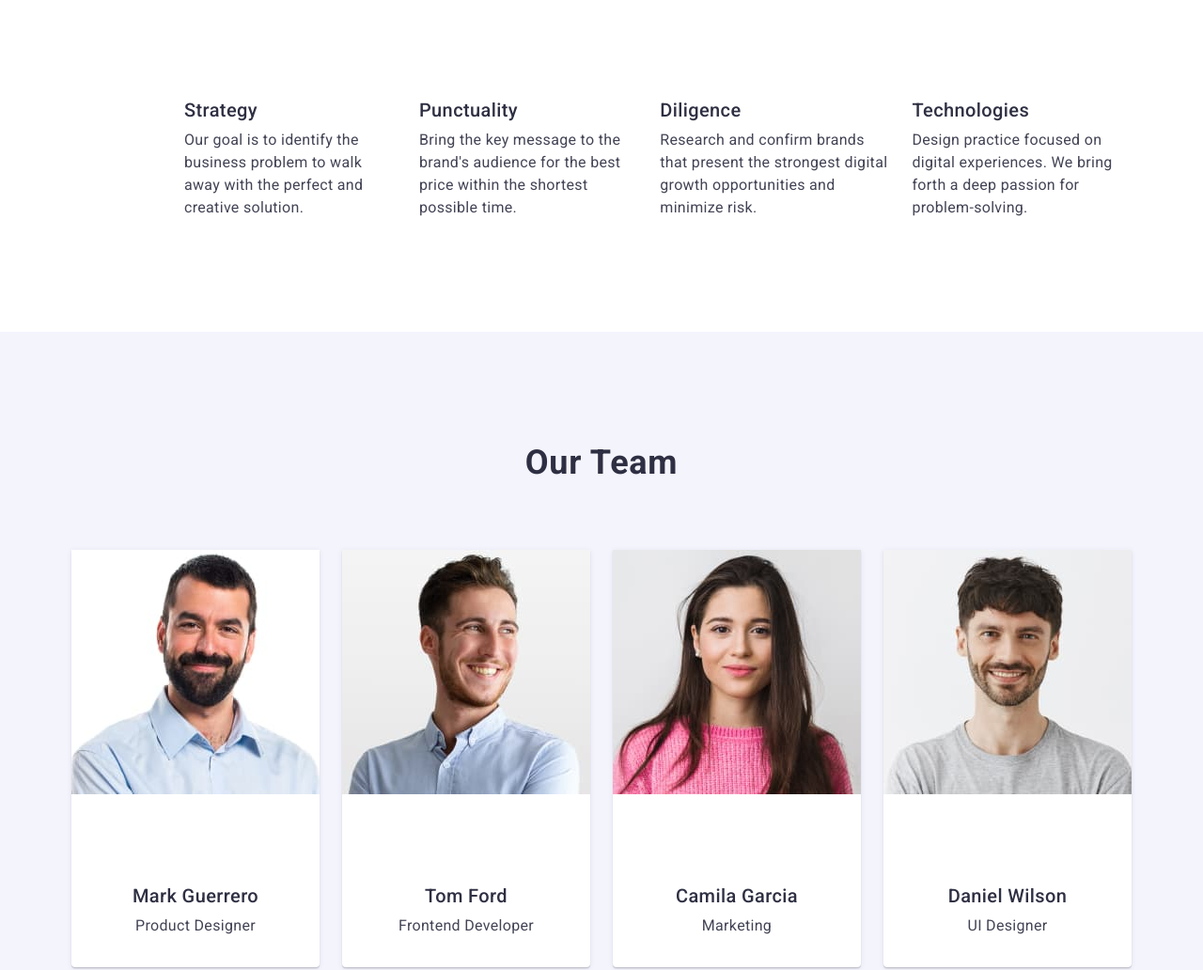
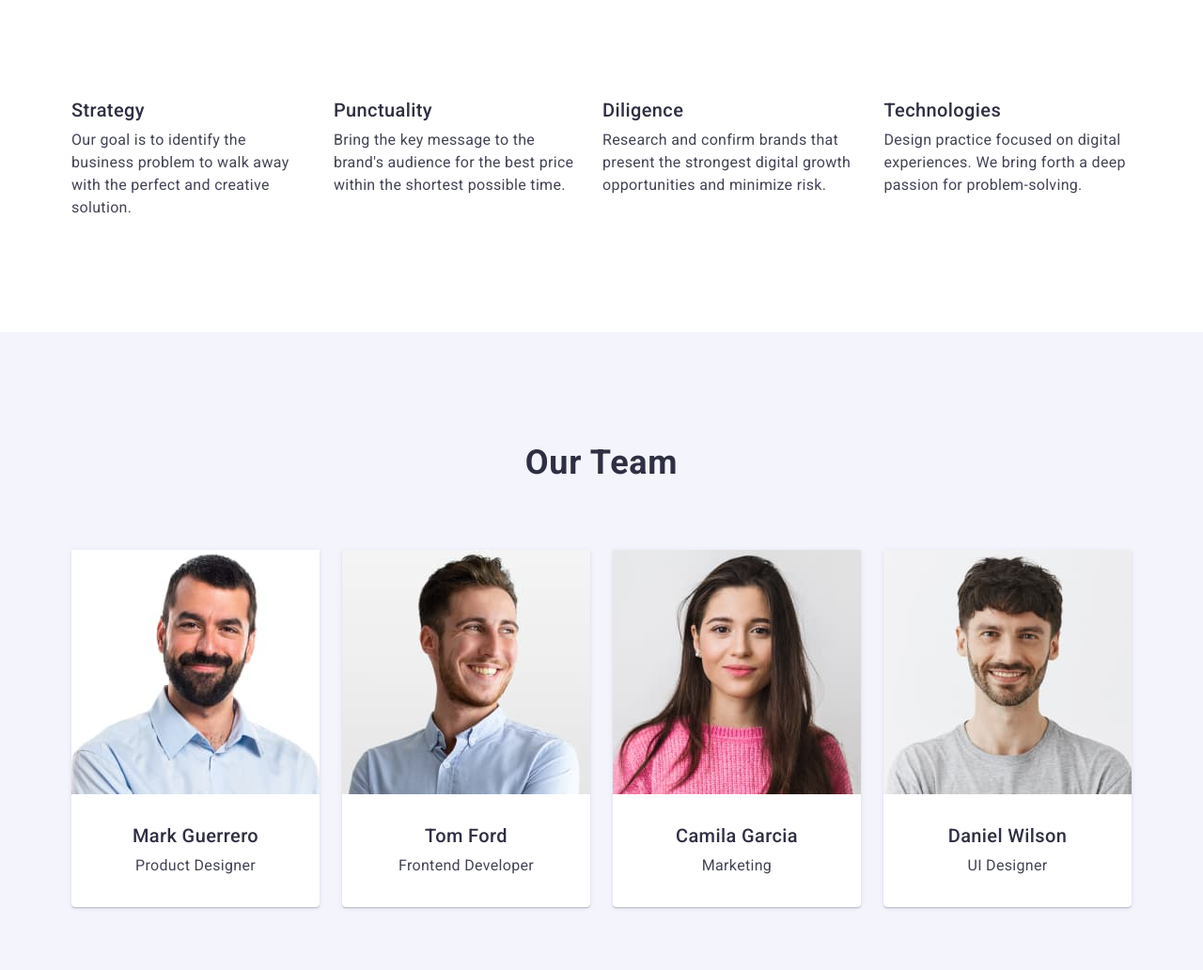
Before and after one commit to MSvidlo/goit-markup-hw-03, a plain HTML site: page index.html in a window 1280 px wide. Shown: the part 680-1712 px from the top of the page at 94% size. Drawn offline with nearby package versions, Linux system fonts and the light colour scheme.

Commit message:
changementor

```diff
--- a/css/styles.css
+++ b/css/styles.css
@@ -175,7 +175,6 @@ img {
 .section-advantages-list{
     display: flex;
     gap: 24px;
-    padding-left: 120px;
     }
 
  .second-list-item{
@@ -198,7 +197,6 @@ img {
     line-height: 1.5;
     font-style: normal;
     letter-spacing: 0.02em;
-    display: flex;
     flex-direction: column;
     align-items: flex-start;
     gap: 8px
@@ -230,18 +228,18 @@ img {
     background-color: #ffffff;
     width: calc((100% - 72px) / 4);
     border-radius: 0px 0px 4px 4px;
-    display: inline-flex;
-    flex-direction: column;
-    justify-content: center;
-    align-items: center;
+    /* display: inline-flex; */
+    /* flex-direction: column; */
+    /* justify-content: center; */
+    /* align-items: center; */
     box-shadow: 0px 2px 1px 0px rgba(46, 47, 66, 0.08),
         0px 1px 1px 0px rgba(46, 47, 66, 0.16),
         0px 1px 6px 0px rgba(46, 47, 66, 0.08);
-    gap: 32px;
+    /* gap: 32px; */
 }
 
 .team-photo {
-    margin-bottom: 32px;
+    /* margin-bottom: 32px; */
     /*width: 264px;
   height: 260px;
   padding-right: 0px;
@@ -280,7 +278,7 @@ img {
     flex-wrap: wrap;
     column-gap: 24px;
     row-gap: 48px;
-    margin-bottom: 8px;
+    /* margin-bottom: 8px; */
 }
 
 .portfolio-list-item{
@@ -344,6 +342,5 @@ img {
     font-weight: 400;
     line-height: 1.5;
     letter-spacing: 0.02em;
-    padding-top: 16px;
     max-width: 264px;
 }
```
